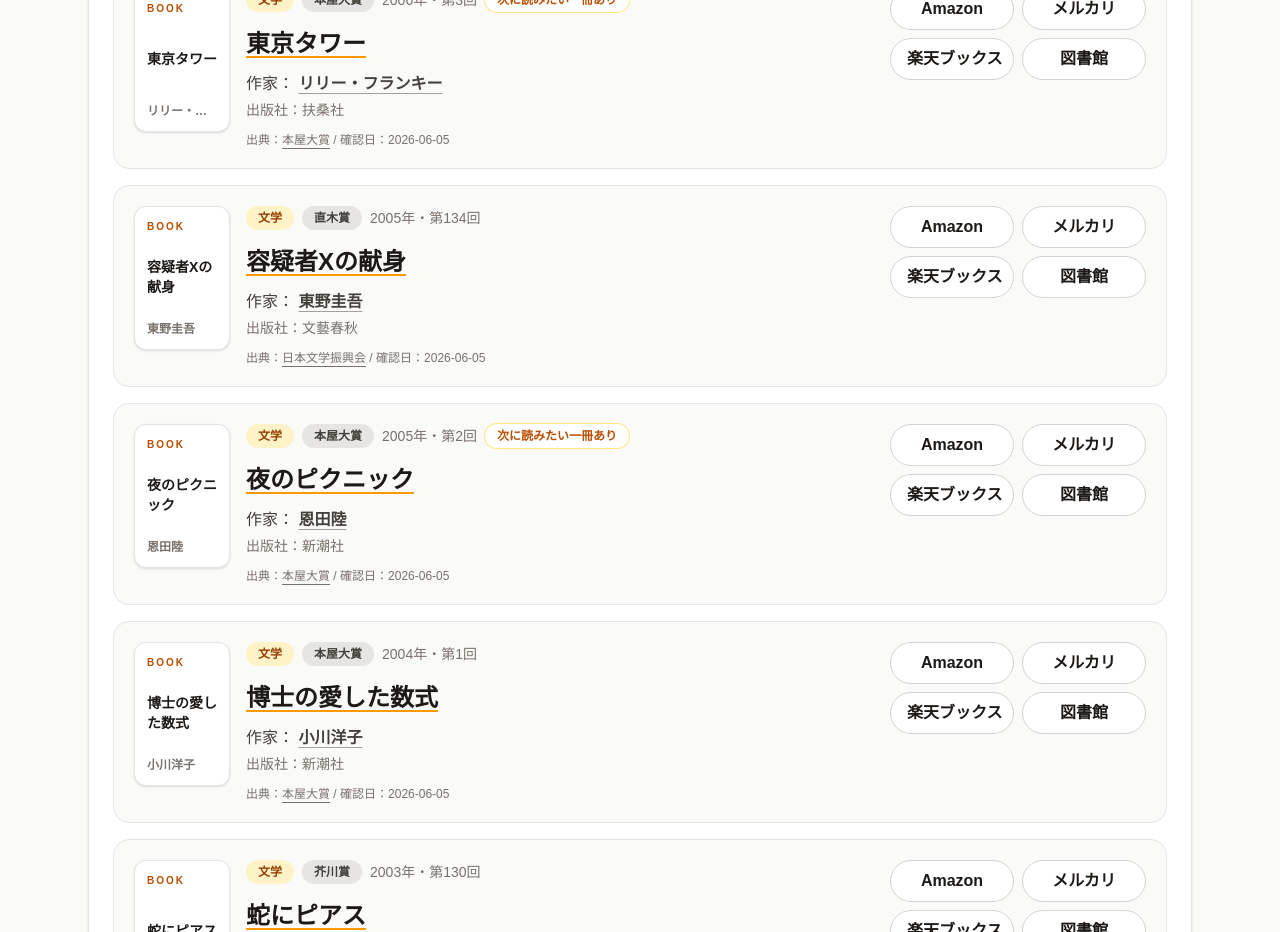
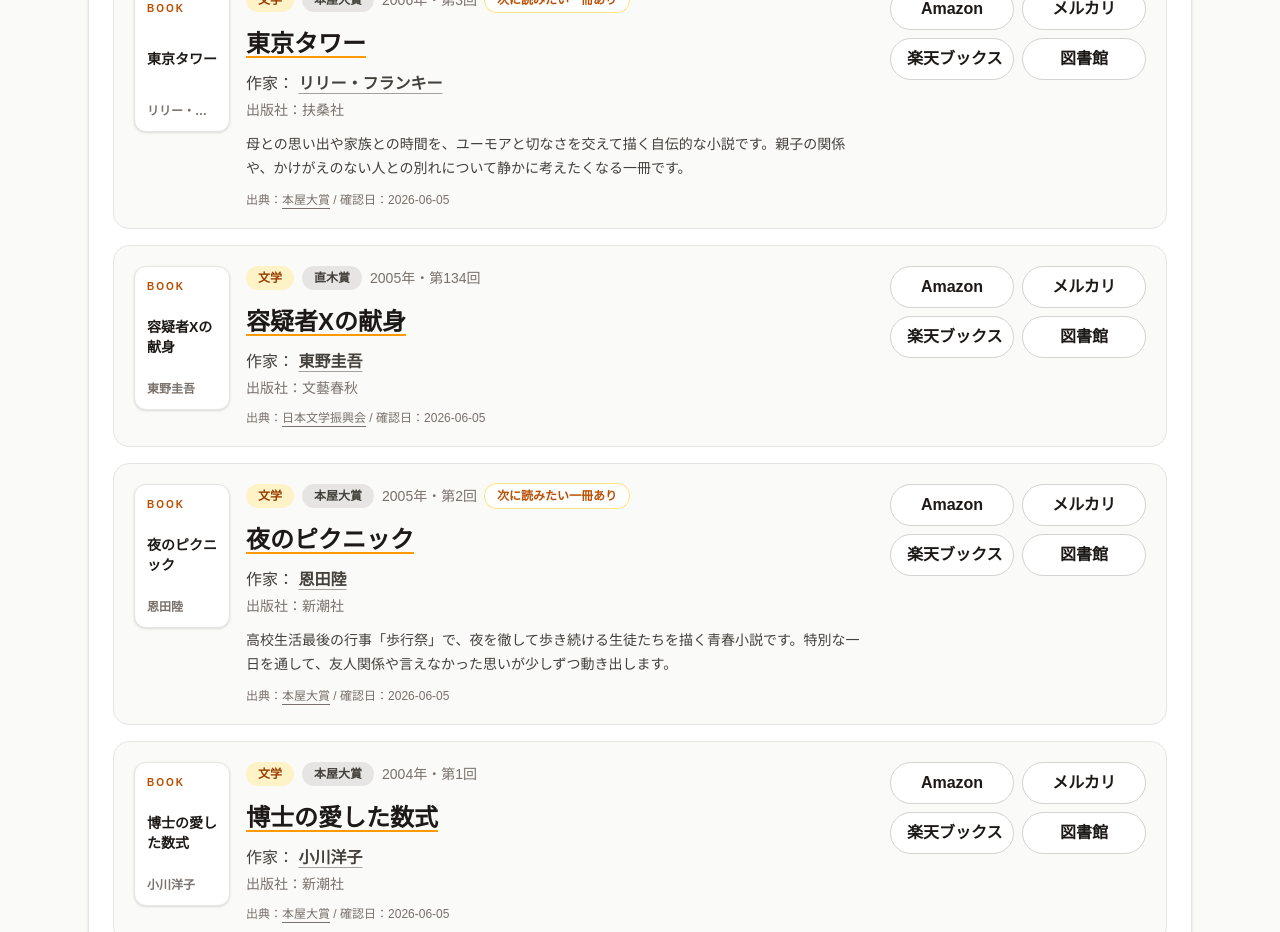
Before and after one commit to fel-an-Studio/bungakusho-zukan, a Next.js app: page / in a window 1280 px wide. Shown: the part 8700-9632 px from the top of the page. Built offline with nearby package versions, Linux system fonts and the light colour scheme.

Commit message:
Add summaries for recommended works

```diff
--- a/data/award-results.ts
+++ b/data/award-results.ts
@@ -340,6 +340,8 @@
     authorName: "恩田陸",
     workTitle: "夜のピクニック",
     publisher: "新潮社",
+    summary:
+      "高校生活最後の行事「歩行祭」で、夜を徹して歩き続ける生徒たちを描く青春小説です。特別な一日を通して、友人関係や言えなかった思いが少しずつ動き出します。",
     resultType: "winner",
     readingRecommendations: [
       {
@@ -395,6 +397,8 @@
     relatedWorkNames: [
       "東京タワー オカンとボクと、時々、オトン",
     ],
+    summary:
+      "母との思い出や家族との時間を、ユーモアと切なさを交えて描く自伝的な小説です。親子の関係や、かけがえのない人との別れについて静かに考えたくなる一冊です。",
     resultType: "winner",
     readingRecommendations: [
       {
```
